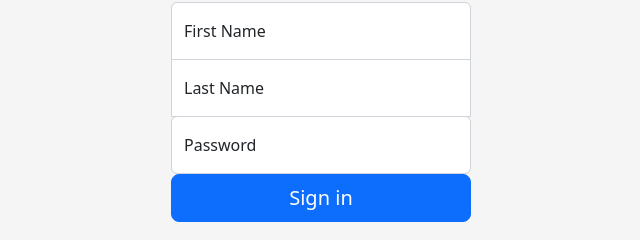
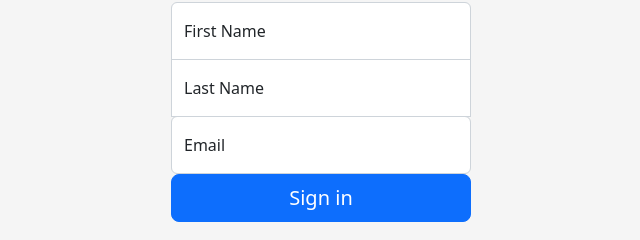
Before and after one commit to Asalek/login_page, a website: page index.html in a window 1280 px wide. Shown: the part 309-549 px from the top of the page, 319-959 px from the left. Drawn offline with nearby package versions, Linux system fonts and the light colour scheme.

Commit message:
update: change password input place holder to email

```diff
--- a/index.html
+++ b/index.html
@@ -101,7 +101,7 @@
     </div>
     <div class="form-floating">
         <input type="email" name="passwd" class="form-control" id="floatingPassword" placeholder="Password">
-        <label for="floatingPassword">Password</label>
+        <label for="floatingPassword">Email</label>
     </div>
 
     <button class="w-100 btn btn-lg btn-primary" type="submit">Sign in</button>
```
